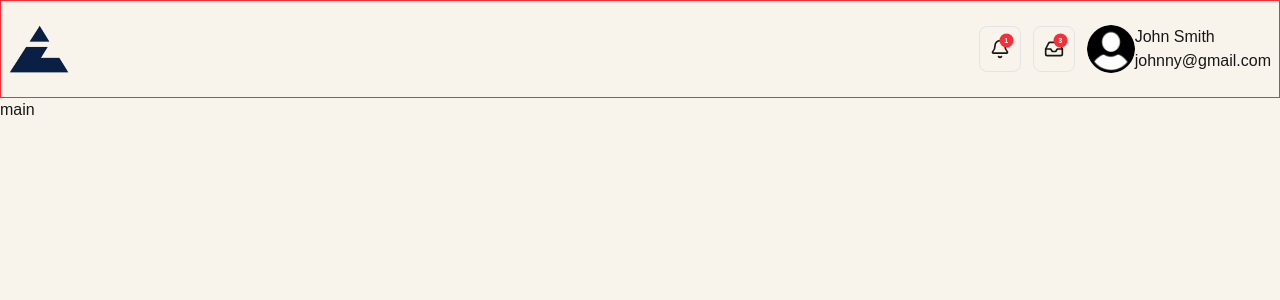
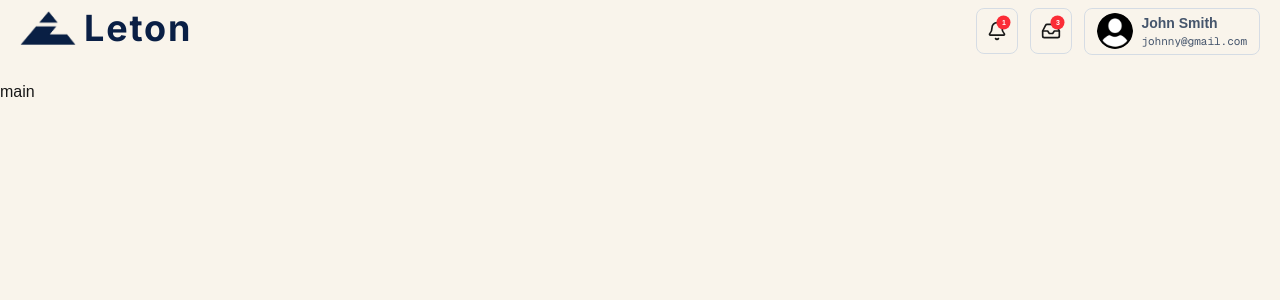
Before and after one commit to thedunncodes/project_management_dashboard, a Next.js app: page / in a window 1280 px wide. Shown: the top 300 px of the page. Built offline with nearby package versions, Linux system fonts and the light colour scheme.

Commit message:
UPDATE: Header component with drop down menu

```diff
--- a/src/components/Header.tsx
+++ b/src/components/Header.tsx
@@ -1,23 +1,46 @@
+import { useEffect, useState } from 'react';
 import Image from 'next/image';
-import { Inbox, Bell } from 'lucide-react'
+import { Inbox, Bell, User, Settings, Users, Gift, Plus, Gem, CircleQuestionMark, Trash2, LogOut } from 'lucide-react'
+import Link from 'next/link';
+import GetViewport from '@/hooks/viewportSize';
 
 export default function Header() {
+  const [ toggleMenu, setToggleMenu ] = useState<boolean>(false);
+  const [ vpWidth ] = GetViewport();
+
+
+  useEffect(() => {
+        window.onclick = (event) => {
+            if (event.target instanceof HTMLElement) {
+                if (!event.target?.closest('#desktop-menu') && !event.target?.closest('#desktop-menu-btn')) {
+                    if (toggleMenu) setToggleMenu(false)
+                }
+            }
+        }
+
+    })
+  const handleMenuToggle = () => {
+    setToggleMenu(!toggleMenu);
+  }
   return (
-    <header className=' px-2 py-6 border border-red-500'>
-      <div aria-label='header-wrapper' className='flex justify-between' >
-        <figure className='flex max-w-15' >
+    <header className='relative h-[10vh]'>
+      <div aria-label='header-wrapper' className={`flex justify-between relative px-5 py-2  z-20 bg-prim-bg ${ (toggleMenu && (vpWidth < 640))? 'bg-white' : 'bg-prim-bg' } transition-all duration-500 ease-in`} >
+        <figure className='flex max-w-14 items-center h-full gap-x-2' >
           <Image
             src={'/leton-logo.png'}
             alt='Leton Logo'
             width={500}
             height={500}
           />
+          <div className='text-4xl font-inter text-[#0A1F45] tracking-wider font-bold' >
+            Leton
+          </div>
         </figure>
         <section className='min-w-[80%]'>
           <div></div>
           <div aria-label='profile-section' className='min-w-[30%] justify-self-end w-fit' >
             <div aria-label='profile-section-wrapper' className='w-full flex justify-end items-center gap-x-3' >
-              <div aria-label='notifications' className='relative p-2.5 rounded-lg cursor-pointer hover:bg-prim-hover hover:shadow-sm border border-slate-300/50 shadow-prim-hover' >
+              <div aria-label='notifications' className='relative p-2.5 rounded-lg cursor-pointer hover:bg-prim-hover hover:shadow-sm border border-slate-300/75 shadow-prim-hover' >
                 <div aria-label='inbox-container' className='relative' >
                   <div className='
                         absolute top-0 right-0 -translate-y-[25%] translate-x-[25%] bg-red-500 rounded-full w-3.5 h-3.5 text-[7px]
@@ -28,7 +51,7 @@ export default function Header() {
                   <Bell className='w-5' />
                 </div>
               </div>
-              <div aria-label='inbox' className='relative p-2.5 rounded-lg cursor-pointer hover:bg-prim-hover hover:shadow-sm border border-slate-300/50 shadow-prim-hover' >
+              <div aria-label='inbox' className='relative p-2.5 rounded-lg cursor-pointer hover:bg-prim-hover hover:shadow-sm border border-slate-300/75 shadow-prim-hover' >
                 <div aria-label='inbox-container' className='relative' >
                   <div className='
                         absolute top-0 right-0 -translate-y-[25%] translate-x-[25%] bg-red-500 rounded-full w-3.5 h-3.5 text-[7px]
@@ -39,27 +62,99 @@ export default function Header() {
                   <Inbox className='w-5' />
                 </div>
               </div>
-              <figure className='flex ' >
+              <button className='cursor-pointer' id='desktop-menu-btn' onClick={handleMenuToggle} >
+                <figure className='flex items-center px-3 py-1 border gap-x-2 rounded-lg border border-slate-300/75 hover:bg-prim-hover hover:shadow-sm' >
                   <Image
                     src={'/default_photo.png'}
                     alt='Profile Picture'
                     width={100}
                     height={100}
-                  className='rounded-full max-w-12'
+                    className='rounded-full max-w-9'
                   />
-                <div>
-                  <p>
+                  <div className='hidden sm:block text-slate-600 text-left' >
+                    <p className='text-sm font-semibold' >
                       John Smith
                     </p>
-                  <p>
+                    <p className='text-[11px] xs font-mono' >
                       johnny@gmail.com
                     </p>
                   </div>
                 </figure>
+              </button>
             </div>
           </div>
         </section>
       </div>
+      <div aria-label='desktop-menu' className={`absolute z-19 left-0 sm:top-[4rem] w-full flex justify-end sm:px-5 ${ toggleMenu? 'translate-y-0 sopacity-100' : '-translate-y-[35rem] sopacity-0' } transition-all duration-500 ease-in`} >
+        <div aria-label='desktop-menu-wrapper' id='desktop-menu' className={`w-full sm:w-[30%] bg-white border-slate-300/75 py-4 ${ (toggleMenu && (vpWidth < 640))? 'rounded-ee-lg rounded-es-lg border-b' : 'rounded-lg border' } shadow-2xl sm:shadow-md`} >
+          <div className='font-semibold text-md font-inter px-5' >
+            Account
+          </div>
+          <div aria-label='line-break' className='border-b border-zinc-300 w-full z-0 mt-2 mb-2 ' />
+          <ul aria-label='desktop-menu-list' className='text-xs font-inter' >
+              <li className='w-full mb-1 px-5 hover:bg-prim-hover/60 py-0.5' >
+                <Link href={'#myprofile'} className='flex w-full gap-x-1.5 items-center' >
+                  <User className='w-4' />
+                  My Profile
+                </Link>
+              </li>
+              <li className='w-full mb-1 px-5 hover:bg-prim-hover/60 py-0.5' >
+                <Link href={'#settings'} className='flex w-full gap-x-1.5 items-center' >
+                  <Settings className='w-4' />
+                  Settings
+                </Link>
+              </li>
+              <li className='w-full mb-1 px-5 hover:bg-prim-hover/60 py-0.5' >
+                <Link href={'#teams'} className='flex w-full gap-x-1.5 items-center' >
+                  <Users className='w-4' />
+                  Teams
+                </Link>
+              </li>
+              <li className='w-full' >
+                <div aria-label='line-break' className='border-b border-zinc-300 w-full z-0 mt-2 mb-2 ' />
+              </li>
+              <li className='w-full mb-1 px-5 hover:bg-prim-hover/60 py-0.5' >
+                <Link href={'#invite'} className='flex w-full gap-x-1.5 items-center' >
+                  <Plus className='w-4' />
+                  Invite members
+                </Link>
+              </li>
+              <li className='w-full mb-1 px-5 hover:bg-prim-hover/60 py-0.5' >
+                <Link href={'#refer'} className='flex w-full gap-x-1.5 items-center' >
+                  <Gift className='w-4' />
+                  Refer and Earn
+                </Link>
+              </li>
+              <li className='w-full mb-1 px-5 hover:bg-prim-hover/60 py-0.5' >
+                <Link href={'#upgrade'} className='flex w-full gap-x-1.5 items-center text-green-500 font-semibold tracking-wide' >
+                  <Gem className='w-4' />
+                  Upgrade Account
+                </Link>
+              </li>
+              <li className='w-full mb-1 px-5 hover:bg-prim-hover/60 py-0.5' >
+                <Link href={'#help'} className='flex w-full gap-x-1.5 items-center' >
+                  <CircleQuestionMark className='w-4' />
+                  Help
+                </Link>
+              </li>
+              <li className='w-full' >
+                <div aria-label='line-break' className='border-b border-zinc-300 w-full z-0 mt-2 mb-2 ' />
+              </li>
+              <li className='w-full mb-1 px-5 hover:bg-prim-hover/60 py-0.5' >
+                <Link href={'#trash'} className='flex w-full gap-x-1.5 items-center' >
+                  <Trash2 className='w-4' />
+                  Trash
+                </Link>
+              </li>
+              <li className='w-full mb-1 px-5 hover:bg-prim-hover/60 py-0.5' >
+                <Link href={'#logout'} className='flex w-full gap-x-1.5 items-center text-red-500 font-semibold tracking-wide' >
+                  <LogOut className='w-4' />
+                  Log out
+                </Link>
+              </li>
+          </ul>
+        </div>
+      </div>
     </header>
   )
 }
```
Lines whose indentation alone changed are shown as unchanged.
